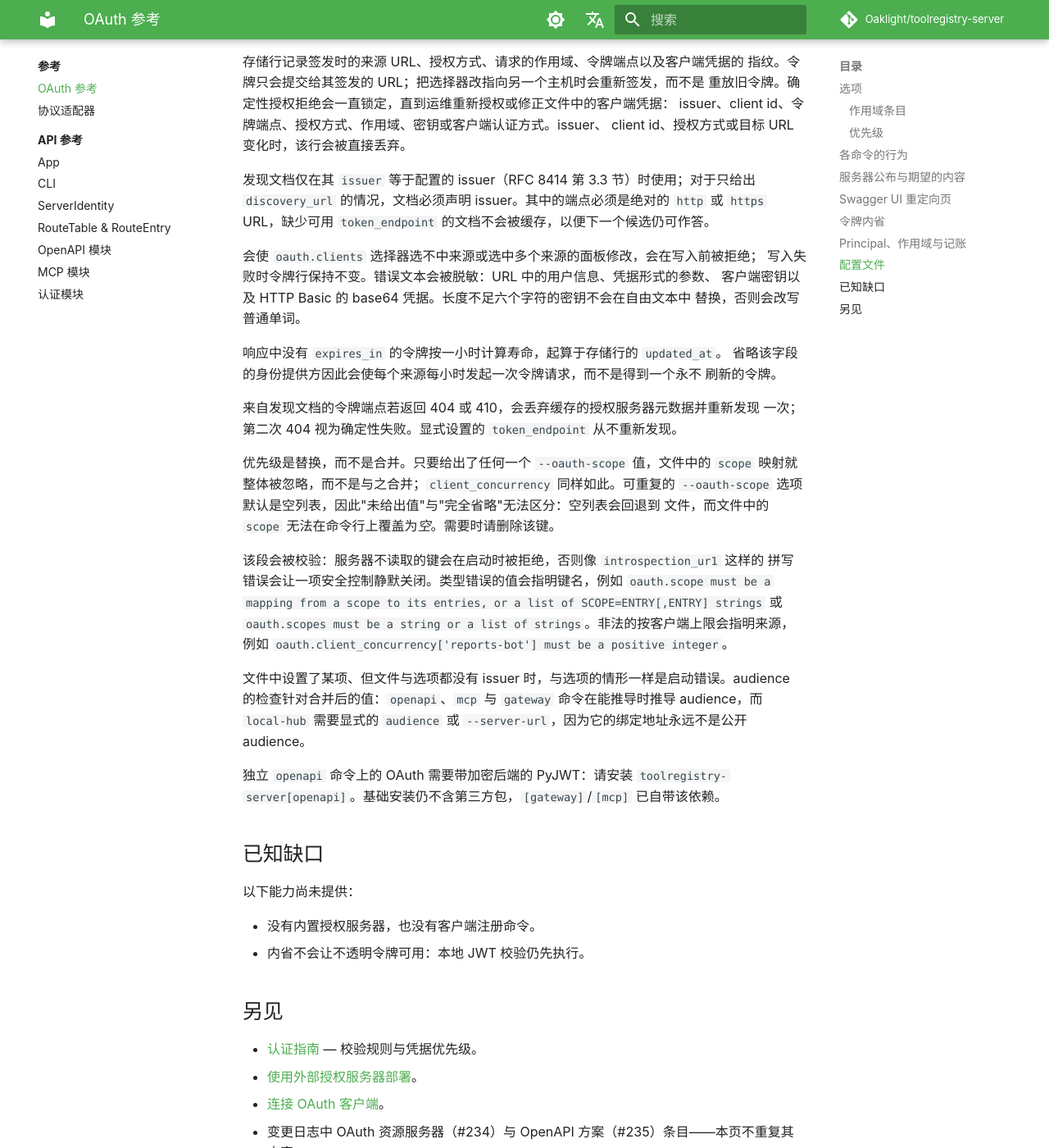
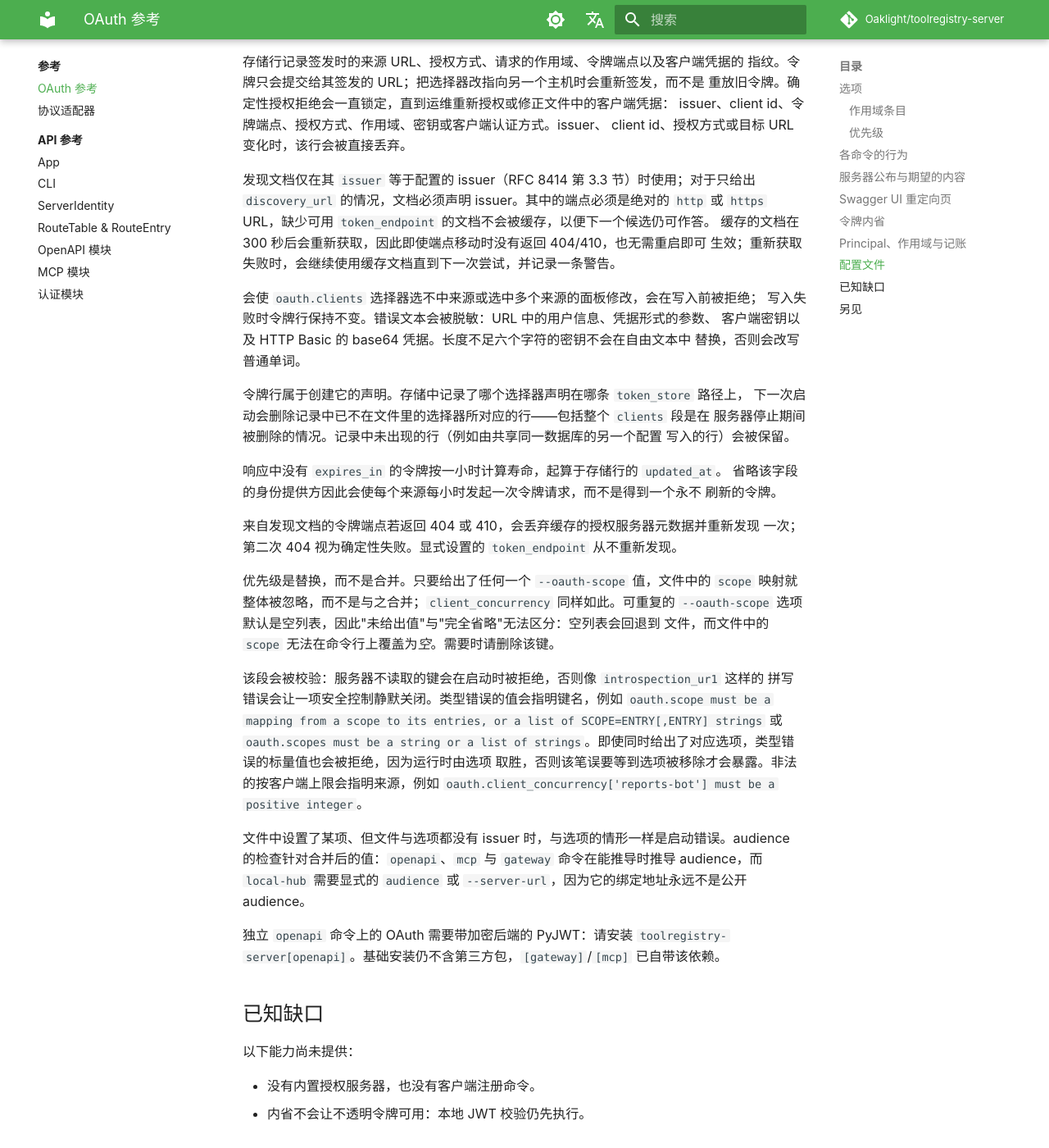
Before and after one commit to Oaklight/toolregistry-server, an MkDocs documentation site: the page built from docs/reference/oauth.md, in a window 1280 px wide and 1400 px high, scrolled down 7644 px. Shown: the whole window at 82% size. Built offline with MkDocs 1.6.1 and Material for MkDocs 9.7.7, drawn with Linux system fonts in a browser that asks for light colours; some web fonts are replaced; comment, search, counter and statistics services are not loaded.

Commit message:
docs(oauth): 令牌行对账、元数据 TTL 与标量校验
移除整个段后遗留的令牌行现在会自动清除，缓存的元数据文档会过期，
且 oauth 段中类型错误的标量即使在给出对应选项时也会报错。

```diff
--- a/docs/reference/oauth.md
+++ b/docs/reference/oauth.md
@@ -241,11 +241,18 @@ client id、授权方式或目标 URL 变化时，该行会被直接丢弃。
 发现文档仅在其 `issuer` 等于配置的 issuer（RFC 8414 第 3.3 节）时使用；对于只给出
 `discovery_url` 的情况，文档必须声明 issuer。其中的端点必须是绝对的 `http` 或
 `https` URL，缺少可用 `token_endpoint` 的文档不会被缓存，以便下一个候选仍可作答。
+缓存的文档在 300 秒后会重新获取，因此即使端点移动时没有返回 404/410，也无需重启即可
+生效；重新获取失败时，会继续使用缓存文档直到下一次尝试，并记录一条警告。
 
 会使 `oauth.clients` 选择器选不中来源或选中多个来源的面板修改，会在写入前被拒绝；
 写入失败时令牌行保持不变。错误文本会被脱敏：URL 中的用户信息、凭据形式的参数、
 客户端密钥以及 HTTP Basic 的 base64 凭据。长度不足六个字符的密钥不会在自由文本中
 替换，否则会改写普通单词。
+
+令牌行属于创建它的声明。存储中记录了哪个选择器声明在哪条 `token_store` 路径上，
+下一次启动会删除记录中已不在文件里的选择器所对应的行——包括整个 `clients` 段是在
+服务器停止期间被删除的情况。记录中未出现的行（例如由共享同一数据库的另一个配置
+写入的行）会被保留。
 
 响应中没有 `expires_in` 的令牌按一小时计算寿命，起算于存储行的 `updated_at`。
 省略该字段的身份提供方因此会使每个来源每小时发起一次令牌请求，而不是得到一个永不
@@ -263,7 +270,8 @@ client id、授权方式或目标 URL 变化时，该行会被直接丢弃。
 拼写错误会让一项安全控制静默关闭。类型错误的值会指明键名，例如
 `oauth.scope must be a mapping from a scope to its entries, or a list of
 SCOPE=ENTRY[,ENTRY] strings` 或 `oauth.scopes must be a string or a list of
-strings`。非法的按客户端上限会指明来源，例如
+strings`。即使同时给出了对应选项，类型错误的标量值也会被拒绝，因为运行时由选项
+取胜，否则该笔误要等到选项被移除才会暴露。非法的按客户端上限会指明来源，例如
 `oauth.client_concurrency['reports-bot'] must be a positive integer`。
 
 文件中设置了某项、但文件与选项都没有 issuer 时，与选项的情形一样是启动错误。audience
```
Also changed, not shown: docs/changelog.md (+1 -1 lines).
